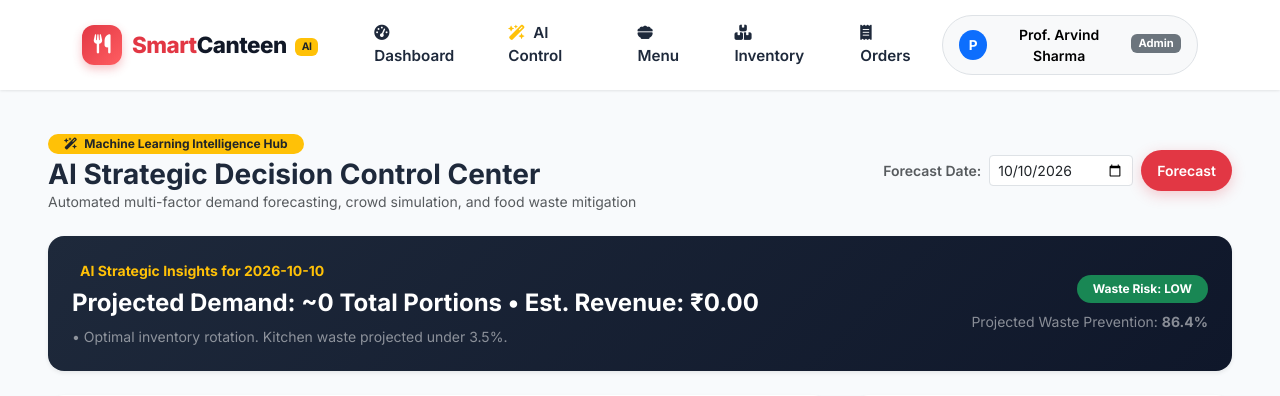
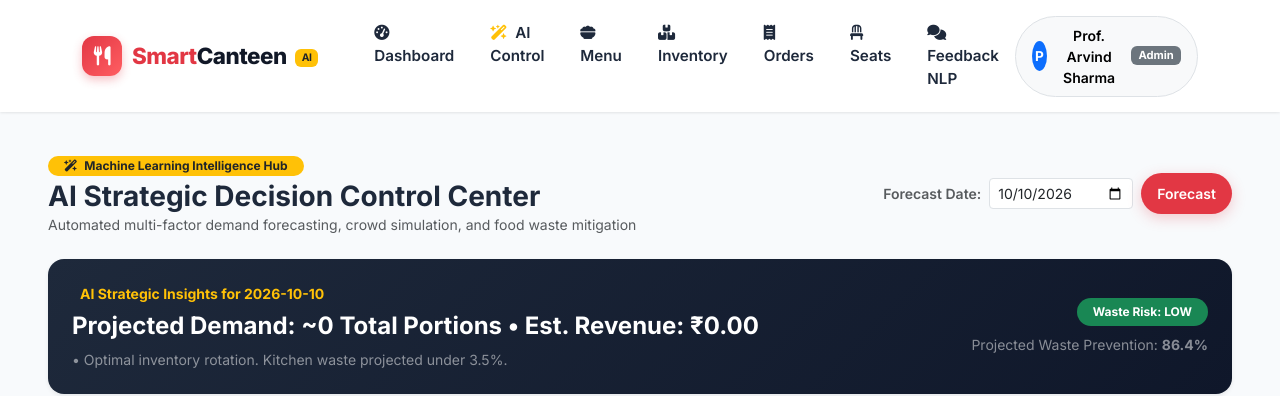
Before and after one commit to pranavkokande60/Mealpe--Fastag-food-booking-system, a Flask app: page /admin/ai-control-center in a window 1280 px wide. Shown: the top 396 px of the page. Run offline with Flask 3, Linux system fonts and the light colour scheme; a user stored in the database is signed in; data that the repository does not hold is empty; some libraries are stand-ins or nearby versions.

Commit message:
feat(nav): add direct links for Seats and Feedback NLP in Admin top navbar and profile dropdown

```diff
--- a/templates/base.html
+++ b/templates/base.html
@@ -84,6 +84,12 @@
               <li class="nav-item">
                 <a class="nav-link nav-link-custom" href="{{ url_for('admin.orders_manage') }}"><i class="fa-solid fa-receipt me-1"></i> Orders</a>
               </li>
+              <li class="nav-item">
+                <a class="nav-link nav-link-custom" href="{{ url_for('admin.seats_manage') }}"><i class="fa-solid fa-chair me-1"></i> Seats</a>
+              </li>
+              <li class="nav-item">
+                <a class="nav-link nav-link-custom" href="{{ url_for('admin.feedback_analytics') }}"><i class="fa-solid fa-comments me-1"></i> Feedback NLP</a>
+              </li>
             {% elif current_user.role == 'staff' %}
               <li class="nav-item">
                 <a class="nav-link nav-link-custom" href="{{ url_for('staff.dashboard') }}"><i class="fa-solid fa-fire-burner me-1"></i> Kitchen KDS</a>
@@ -151,6 +157,9 @@
                   <li><a class="dropdown-item rounded-2 py-2" href="{{ url_for('student.feedback') }}"><i class="fa-regular fa-star me-2 text-muted"></i> Give Feedback</a></li>
                 {% elif current_user.role == 'admin' %}
                   <li><a class="dropdown-item rounded-2 py-2" href="{{ url_for('admin.dashboard') }}"><i class="fa-solid fa-gauge me-2 text-muted"></i> Admin Dashboard</a></li>
+                  <li><a class="dropdown-item rounded-2 py-2" href="{{ url_for('admin.seats_manage') }}"><i class="fa-solid fa-chair me-2 text-muted"></i> Seat Reservation Manager</a></li>
+                  <li><a class="dropdown-item rounded-2 py-2" href="{{ url_for('admin.feedback_analytics') }}"><i class="fa-solid fa-comments me-2 text-muted"></i> Feedback NLP Analytics</a></li>
+                  <li><a class="dropdown-item rounded-2 py-2" href="{{ url_for('admin.users_manage') }}"><i class="fa-solid fa-users me-2 text-muted"></i> Manage Users</a></li>
                   <li><a class="dropdown-item rounded-2 py-2" href="{{ url_for('admin.reports') }}"><i class="fa-solid fa-file-pdf me-2 text-muted"></i> Export Reports</a></li>
                 {% endif %}
                 <li><hr class="dropdown-divider"></li>
```
